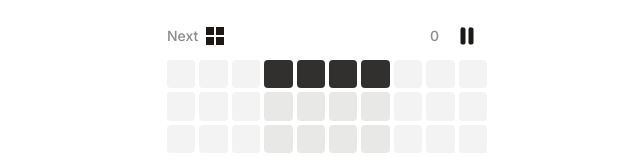
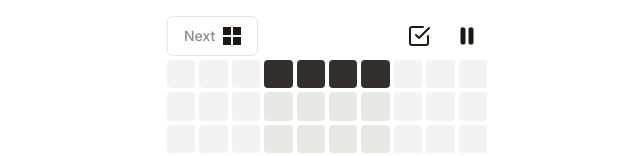
Before and after one commit to yoshikouki/TsumiZare, a Next.js app: page /modes/no-tick in a window 1280 px wide. Both pictures are taken after a click on the button "Play". Shown: the top 156 px of the page, without its empty margins (313-953 px from the left). Built offline with nearby package versions, Linux system fonts and the light colour scheme.

Commit message:
Merge active block to board manually

```diff
--- a/src/app/modes/no-tick/no-tick-game.tsx
+++ b/src/app/modes/no-tick/no-tick-game.tsx
@@ -1,7 +1,14 @@
 "use client";
 
 import { Board, BoardCell } from "@/futures/tsumizare/components/board";
-import { DoorOpen, Pause, Play, Square, StepForward } from "lucide-react";
+import {
+  DoorOpen,
+  Pause,
+  Play,
+  Square,
+  SquareCheckBig,
+  StepForward,
+} from "lucide-react";
 
 import { Button } from "@/components/ui/button";
 import { BlockViewer } from "@/futures/tsumizare/components/block-viewer";
@@ -24,6 +31,8 @@ export const NoTickGame = () => {
     resumeTsumiZare,
     readyTsumiZare,
     detectCellVariant,
+    activateBlockOrFinish,
+    updateBoard,
   } = useTsumiZare({
     upAction: "moveUp",
   });
@@ -42,7 +51,10 @@ export const NoTickGame = () => {
           board.status === "ready" && "pointer-events-none opacity-0",
         )}
       >
-        <div
+        <Button
+          type="button"
+          variant={"outline"}
+          onClick={activateBlockOrFinish}
           className={cn(
             "flex h-10 items-center justify-center gap-2 whitespace-nowrap font-medium text-sm",
             "focus-visible:outline-none focus-visible:ring-2 focus-visible:ring-ring focus-visible:ring-offset-2",
@@ -54,14 +66,21 @@ export const NoTickGame = () => {
               <BlockViewer block={queuedBlocks[0]} />
             </>
           )}
-        </div>
+        </Button>
         <div
           className={cn(
             "flex h-10 items-center justify-center gap-2 whitespace-nowrap font-medium text-sm",
             "focus-visible:outline-none focus-visible:ring-2 focus-visible:ring-ring focus-visible:ring-offset-2",
           )}
         >
-          <div className="text-primary/50">{result.score}</div>
+          <Button
+            type="button"
+            variant={"ghost"}
+            size={"icon"}
+            onClick={updateBoard}
+          >
+            <SquareCheckBig className="stroke-primary" />
+          </Button>
           <Button
             type="button"
             variant={"ghost"}
--- a/src/futures/tsumizare/use-tsumizare.ts
+++ b/src/futures/tsumizare/use-tsumizare.ts
@@ -63,9 +63,7 @@ export const useTsumiZare = (option?: {
       if (droppedBlock) return;
       updateBoard();
     } else {
-      const activatedBlock = activeBlock.activate();
-      if (activatedBlock) return;
-      finishTsumiZare();
+      activateBlockOrFinish();
     }
   };
 
@@ -90,6 +88,12 @@ export const useTsumiZare = (option?: {
       ...prev,
       result: calculateNewResult(outcome, prev.result, prev),
     }));
+  };
+
+  const activateBlockOrFinish = () => {
+    const activatedBlock = activeBlock.activate();
+    if (activatedBlock) return;
+    finishTsumiZare();
   };
 
   // Cell management
@@ -137,6 +141,8 @@ export const useTsumiZare = (option?: {
     mergeIntoBoard,
     runTick,
     hasCollision,
+    updateBoard,
+    activateBlockOrFinish,
     // Cell management
     detectCellVariant,
     isActiveCell: activeBlock.isActiveCell,
```
